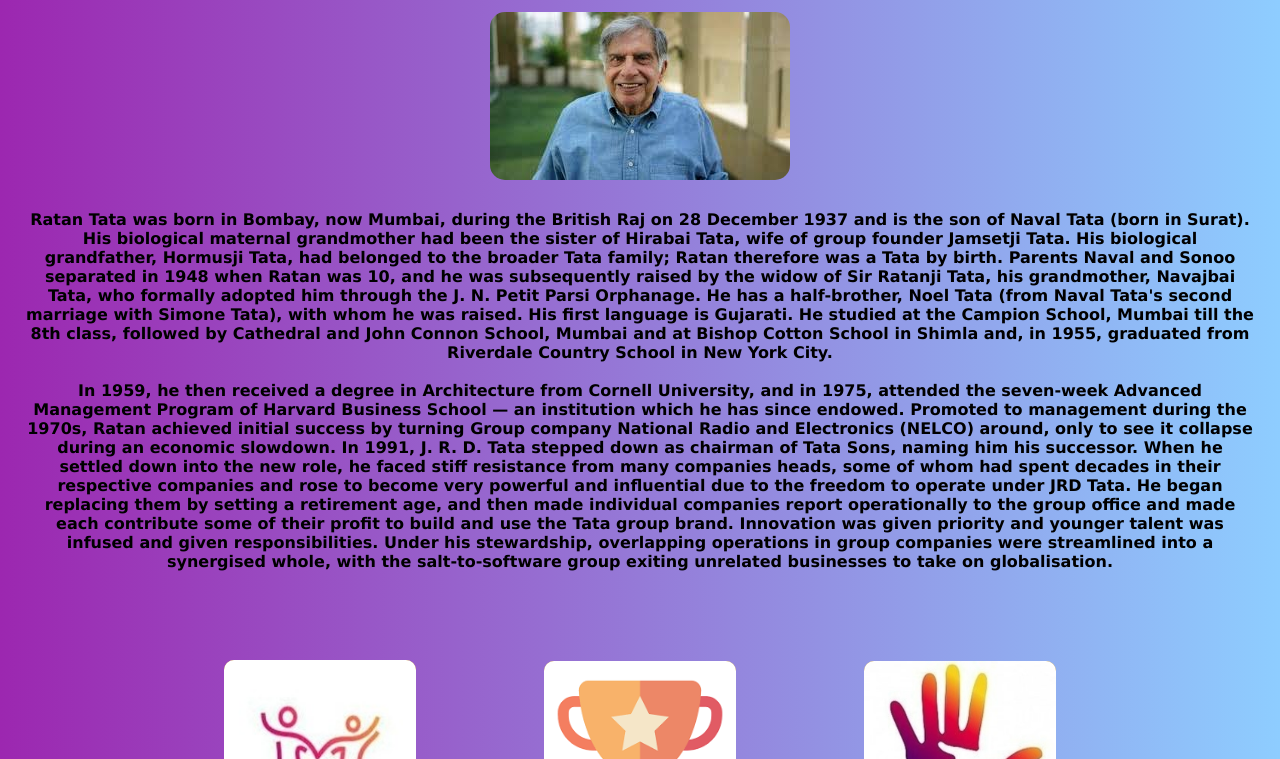
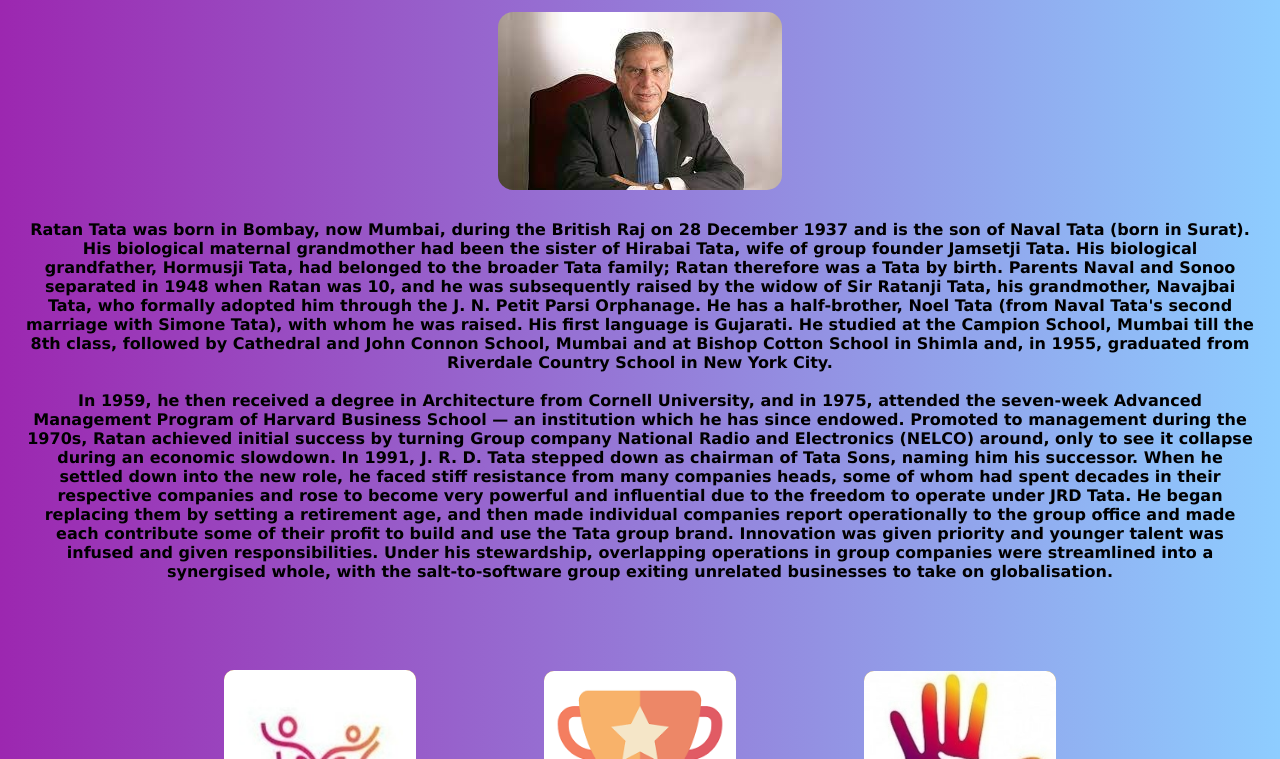
Before and after one commit to Aditya-Narayan03/Ratan-Tata-Tribute-Page, a plain HTML site: page index.html in a window 1280 px wide. Shown: the part 41-800 px from the top of the page. Drawn offline with Linux system fonts and the light colour scheme.

Commit message:
Changed the images
Replacing second image with first image in the landing page.

```diff
--- a/index.html
+++ b/index.html
@@ -17,7 +17,7 @@
             <h1 id="heading">
                 <b>RATAN NAVAL TATA</b>
             </h1>
-            <img src="./resources/images/second image.jpg" id="first">
+            <img src="./resources/images/first image.jpg" id="first">
 
             <div>
                 <h4 id="bio">
```
